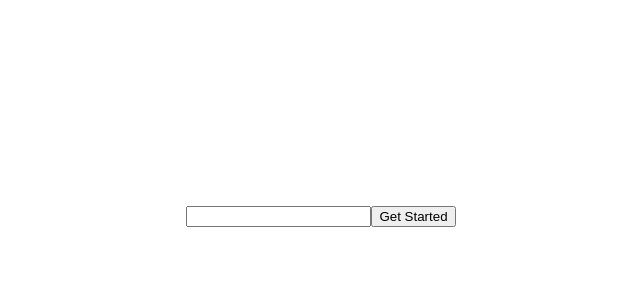
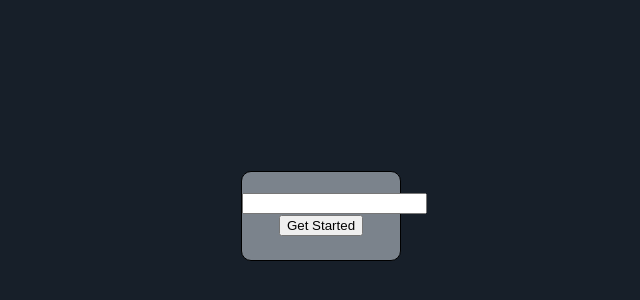
Before and after one commit to mattcbodily/diaphragmic-breathing-widget, a React (Create React App) app: page / in a window 1280 px wide. Shown: the part 184-484 px from the top of the page, without its empty margins (319-959 px from the left). Built offline with nearby package versions, Linux system fonts and the light colour scheme.

Commit message:
adding styling

```diff
--- a/src/App.css
+++ b/src/App.css
@@ -1,4 +1,5 @@
 .App {
+  background-color: #171F29;
   text-align: center;
 }
 
@@ -9,19 +10,35 @@
   align-items: center;
 }
 
+#input-container {
+  height: 90px;
+  width: 160px;
+  box-sizing: border-box;
+  border: 1px solid black;
+  border-radius: 10px;
+  padding-top: 20px;
+  background-color: #7B838C;
+}
+
 #breathe-animation-container {
   height: 200px;
   width: 200px;
   border-radius: 50%;
   background-color: #00C7F3;
-  /* display: flex;
+  display: flex;
   flex-direction: column;
   justify-content: center;
-  align-items: center; */
+  align-items: center;
   animation-name: breathe;
   animation-duration: 10s;
   animation-delay: 3s;
   animation-iteration-count: infinite;
+}
+
+#reps-instruction-timer {
+  position: fixed;
+  top: 50%;
+  left: 50%;
 }
 
 @keyframes breathe {
--- a/src/Components/Landing.js
+++ b/src/Components/Landing.js
@@ -35,11 +35,12 @@ class Landing extends Component {
         return(
             <div id='landing-container'>
                 {!breatheToggle
-                ?(<section>
+                ?(<section id='input-container'>
                     <input
                         type='number'
                         value={repInput}
                         onChange={(e) => this.handleRepInput(e.target.value)}/>
+                    <br/>
                     <button onClick={this.handleToggle}>Get Started</button>
                   </section>)
                 : (<Breathe
```
